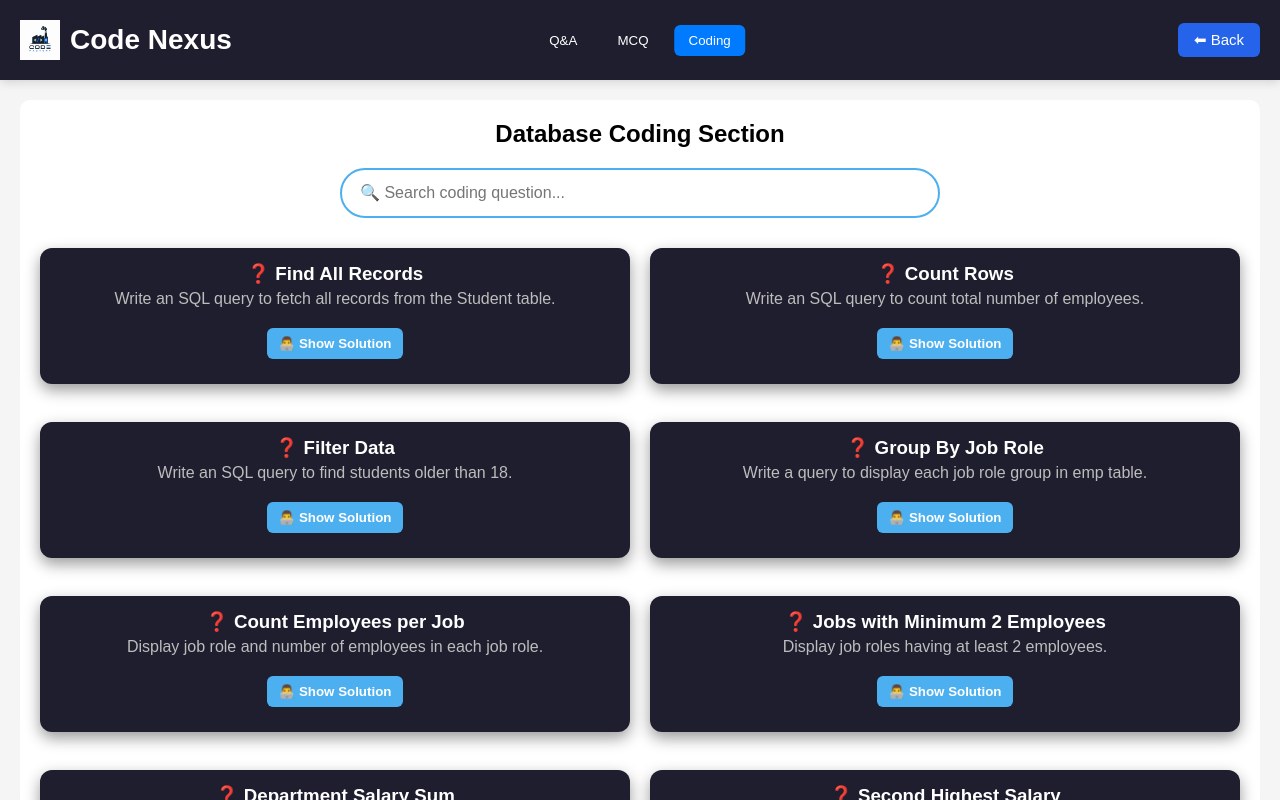
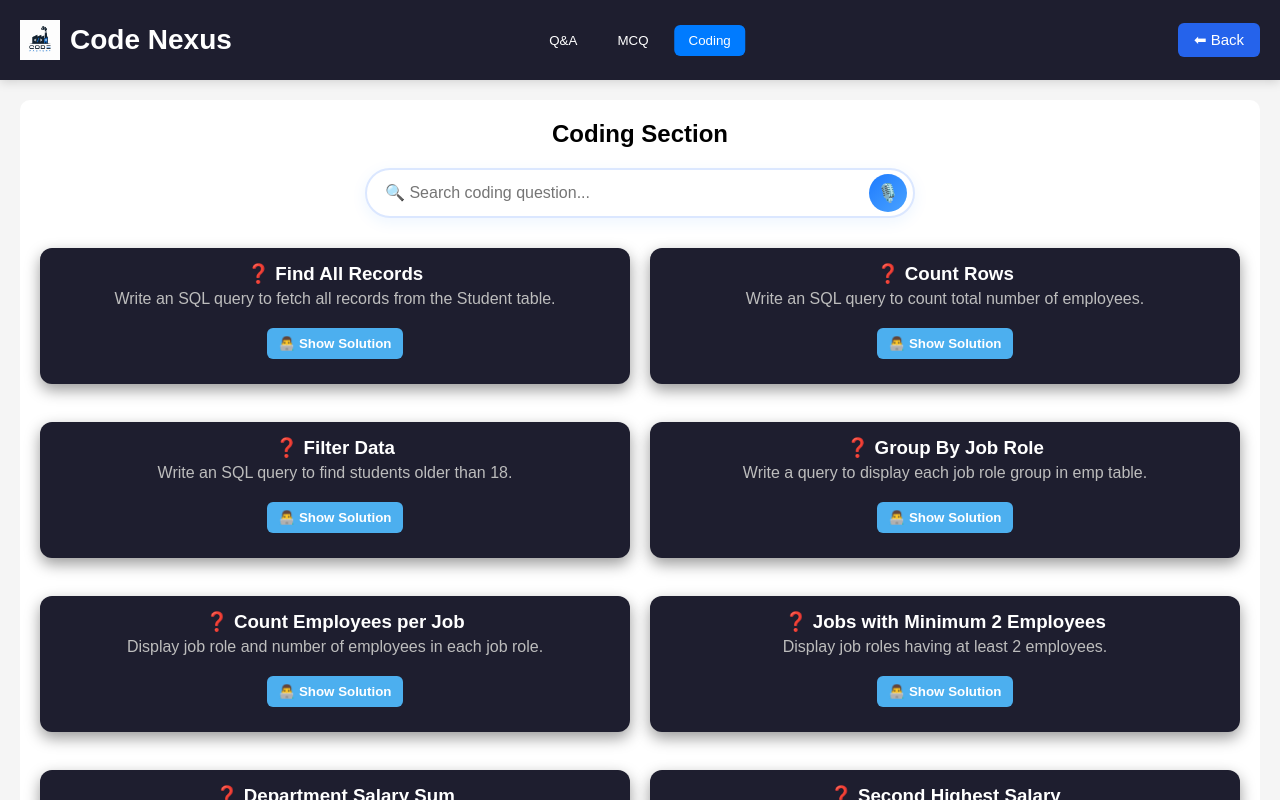
Before and after one commit to nanigopal-nayak/codefactory, a React (Vite) app: page /db in a window 1280 px wide. Both pictures are taken after a click on the button "Coding". Shown: the top 800 px of the page. Built offline with nearby package versions, Linux system fonts and the light colour scheme.

Commit message:
changes commit

```diff
--- a/src/pages/Db.jsx
+++ b/src/pages/Db.jsx
@@ -27,6 +27,8 @@ const Db = () => {
     const questionsPerPage = 10;
     const navigate = useNavigate();
     const [menuOpen, setMenuOpen] = useState(false);
+    const [isListening, setIsListening] = useState(false);
+
 
     const toggleAnswer = (index) => {
         setOpenIndex(openIndex === index ? null : index);
@@ -96,6 +98,38 @@ const Db = () => {
             item.title.toLowerCase().includes(searchTerm.toLowerCase()) ||
             item.question.toLowerCase().includes(searchTerm.toLowerCase())
     );
+    const startVoiceSearch = () => {
+        const SpeechRecognition =
+            window.SpeechRecognition || window.webkitSpeechRecognition;
+
+        if (!SpeechRecognition) {
+            alert("Voice search is not supported in this browser.");
+            return;
+        }
+
+        const recognition = new SpeechRecognition();
+
+        recognition.lang = "en-US";
+        recognition.interimResults = false;
+        recognition.maxAlternatives = 1;
+
+        setIsListening(true);
+
+        recognition.start();
+
+        recognition.onresult = (event) => {
+            const transcript = event.results[0][0].transcript;
+            setSearchTerm(transcript);
+        };
+
+        recognition.onend = () => {
+            setIsListening(false);
+        };
+
+        recognition.onerror = () => {
+            setIsListening(false);
+        };
+    };
     return (
         <div className="page-container">
 
@@ -341,8 +375,9 @@ const Db = () => {
                 )}
                 {activeTab === "coding" && (
                     <div className="tab-section coding-container">
-                        <h2>Database Coding Section</h2>
+                        <h2>Coding Section</h2>
 
+                        <div className="search-wrapper">
                             <input
                                 type="text"
                                 placeholder="🔍 Search coding question..."
@@ -350,6 +385,15 @@ const Db = () => {
                                 onChange={(e) => setSearchTerm(e.target.value)}
                                 className="search-box"
                             />
+
+                            <button
+                                className={`voice-search ${isListening ? "active" : ""}`}
+                                onClick={startVoiceSearch}
+                                title="Voice Search"
+                            >
+                                🎙️
+                            </button>
+                        </div>
 
                         <div className="coding-grid">
                             {filteredCoding.length > 0 ? (
--- a/src/pages/Java.css
+++ b/src/pages/Java.css
@@ -49,7 +49,7 @@
 }
 
 .nav-center button:hover {
-  background: rgba(255,255,255,0.15);
+  background: rgba(255, 255, 255, 0.15);
 }
 
 /* Right Side */
@@ -96,11 +96,9 @@
 
 /* QA Card */
 .qa-block {
- background: linear-gradient(
-  135deg,
-  rgb(85, 138, 176),
-  rgba(232, 242, 255, 1)
-);
+  background: linear-gradient(135deg,
+      rgb(85, 138, 176),
+      rgba(232, 242, 255, 1));
   border-radius: 12px;
   padding: 15px;
   box-shadow: 0 4px 12px rgba(0, 0, 0, 0.08);
@@ -165,12 +163,11 @@
   border-radius: 10px;
   text-align: center;
 }
+
 .mcq-container {
- background: linear-gradient(
-  135deg,
-  rgb(85, 138, 176),
-  rgba(232, 242, 255, 1)
-);
+  background: linear-gradient(135deg,
+      rgb(85, 138, 176),
+      rgba(232, 242, 255, 1));
   padding: 25px;
   border-radius: 10px;
   max-width: 700px;
@@ -190,11 +187,9 @@
 .options button {
   padding: 10px;
   border: 1px solid #82b5c9;
-  background: linear-gradient(
-  135deg,
-  rgb(197, 206, 212),
-  rgb(209, 219, 231)
-);
+  background: linear-gradient(135deg,
+      rgb(197, 206, 212),
+      rgb(209, 219, 231));
   cursor: pointer;
   border-radius: 6px;
   transition: 0.3s;
@@ -236,6 +231,7 @@
 .result-box h1 {
   color: #007bff;
 }
+
 .restart-btn {
   margin-top: 20px;
   padding: 12px 25px;
@@ -258,6 +254,7 @@
 .restart-btn:active {
   transform: scale(0.96);
 }
+
 .option-btn {
   padding: 10px;
   border: 1px solid #ccc;
@@ -287,6 +284,7 @@
   color: white;
   border: 1px solid #dc3545;
 }
+
 .coding-container {
   padding: 20px;
 }
@@ -297,7 +295,7 @@
   padding: 18px;
   margin-bottom: 18px;
   border-radius: 12px;
-  box-shadow: 0 6px 15px rgba(0,0,0,0.4);
+  box-shadow: 0 6px 15px rgba(0, 0, 0, 0.4);
 }
 
 .coding-question h3 {
@@ -352,6 +350,7 @@
   color: #ccc;
   font-size: 14px;
 }
+
 .code-header {
   display: flex;
   justify-content: space-between;
@@ -378,6 +377,7 @@
 .copy-btn:active {
   transform: scale(0.95);
 }
+
 .coding-container {
   padding: 20px;
 }
@@ -395,7 +395,7 @@
   color: white;
   padding: 15px;
   border-radius: 12px;
-  box-shadow: 0 6px 15px rgba(0,0,0,0.4);
+  box-shadow: 0 6px 15px rgba(0, 0, 0, 0.4);
 }
 
 /* Question */
@@ -435,6 +435,7 @@
   border-radius: 6px;
   cursor: pointer;
 }
+
 .search-box {
   width: 100%;
   max-width: 600px;
@@ -493,6 +494,7 @@
   font-size: 16px;
   font-weight: bold;
 }
+
 /* Mobile responsive */
 @media (max-width: 768px) {
   .coding-grid {
@@ -507,6 +509,7 @@
   text-align: center;
   padding: 10px;
 }
+
 /* Hamburger Button */
 .menu-btn {
   display: none;
@@ -553,7 +556,7 @@
     border-radius: 10px;
     overflow: hidden;
     z-index: 1000;
-    box-shadow: 0 8px 20px rgba(0,0,0,.35);
+    box-shadow: 0 8px 20px rgba(0, 0, 0, .35);
   }
 
   .mobile-menu button {
@@ -582,6 +585,81 @@
   }
 }
 
+.search-wrapper {
+  position: relative;
+  width: 100%;
+  max-width: 550px;
+  margin: 20px auto;
+}
+
+.search-box {
+  width: 100%;
+  height: 50px;
+  padding: 0 55px 0 18px;
+  border: 2px solid #dbe7ff;
+  border-radius: 30px;
+  outline: none;
+  font-size: 16px;
+  background: #fff;
+  transition: 0.3s;
+  box-shadow: 0 4px 15px rgba(30, 123, 255, 0.08);
+}
+
+.search-box:focus {
+  border-color: #1e7bff;
+  box-shadow: 0 0 12px rgba(30, 123, 255, 0.25);
+}
+
+.voice-search {
+  position: absolute;
+  top: 50%;
+  right: 8px;
+  transform: translateY(-50%);
+
+  width: 38px;
+  height: 38px;
+
+  border: none;
+  border-radius: 50%;
+  background: linear-gradient(135deg, #1e7bff, #4aa3ff);
+  color: white;
+  font-size: 18px;
+
+  display: flex;
+  justify-content: center;
+  align-items: center;
+
+  cursor: pointer;
+  transition: 0.3s;
+}
+
+.voice-search:hover {
+  transform: translateY(-50%) scale(1.08);
+  box-shadow: 0 0 15px rgba(30, 123, 255, 0.4);
+}
+
+.voice-search.active {
+  background: linear-gradient(135deg, #ff3b3b, #ff6b6b);
+  animation: listening 1s infinite;
+}
+
+@keyframes listening {
+  0% {
+    transform: translateY(-50%) scale(1);
+    box-shadow: 0 0 0 rgba(255, 59, 59, 0.5);
+  }
+
+  50% {
+    transform: translateY(-50%) scale(1.15);
+    box-shadow: 0 0 20px rgba(255, 59, 59, 0.7);
+  }
+
+  100% {
+    transform: translateY(-50%) scale(1);
+    box-shadow: 0 0 0 rgba(255, 59, 59, 0.5);
+  }
+}
+
 /* Mobile Responsive */
 @media (max-width: 768px) {
   .qa-grid {
--- a/src/pages/Java.jsx
+++ b/src/pages/Java.jsx
@@ -27,6 +27,7 @@ const Java = () => {
   const [searchTerm, setSearchTerm] = useState("");
   const navigate = useNavigate();
   const [menuOpen, setMenuOpen] = useState(false);
+  const [isListening, setIsListening] = useState(false);
 
   const qaData = javaQuestions;
 
@@ -88,6 +89,38 @@ const Java = () => {
     indexOfFirstQuestion,
     indexOfLastQuestion
   );
+  const startVoiceSearch = () => {
+    const SpeechRecognition =
+      window.SpeechRecognition || window.webkitSpeechRecognition;
+
+    if (!SpeechRecognition) {
+      alert("Voice search is not supported in this browser.");
+      return;
+    }
+
+    const recognition = new SpeechRecognition();
+
+    recognition.lang = "en-US";
+    recognition.interimResults = false;
+    recognition.maxAlternatives = 1;
+
+    setIsListening(true);
+
+    recognition.start();
+
+    recognition.onresult = (event) => {
+      const transcript = event.results[0][0].transcript;
+      setSearchTerm(transcript);
+    };
+
+    recognition.onend = () => {
+      setIsListening(false);
+    };
+
+    recognition.onerror = () => {
+      setIsListening(false);
+    };
+  };
 
   const totalPages = Math.ceil(qaData.length / questionsPerPage);
   return (
@@ -338,6 +371,7 @@ const Java = () => {
           <div className="tab-section coding-container">
             <h2>Coding Section</h2>
 
+            <div className="search-wrapper">
               <input
                 type="text"
                 placeholder="🔍 Search coding question..."
@@ -345,6 +379,15 @@ const Java = () => {
                 onChange={(e) => setSearchTerm(e.target.value)}
                 className="search-box"
               />
+
+              <button
+                className={`voice-search ${isListening ? "active" : ""}`}
+                onClick={startVoiceSearch}
+                title="Voice Search"
+              >
+                🎙️
+              </button>
+            </div>
 
             <div className="coding-grid">
               {filteredCoding.length > 0 ? (
--- a/src/pages/JavaScript.jsx
+++ b/src/pages/JavaScript.jsx
@@ -27,6 +27,7 @@ const JavaScript = () => {
   const [searchTerm, setSearchTerm] = useState("");
   const navigate = useNavigate();
   const [menuOpen, setMenuOpen] = useState(false);
+  const [isListening, setIsListening] = useState(false);
 
   const qaData = javascriptQuestions;
 
@@ -88,6 +89,38 @@ const JavaScript = () => {
     indexOfFirstQuestion,
     indexOfLastQuestion
   );
+  const startVoiceSearch = () => {
+    const SpeechRecognition =
+      window.SpeechRecognition || window.webkitSpeechRecognition;
+
+    if (!SpeechRecognition) {
+      alert("Voice search is not supported in this browser.");
+      return;
+    }
+
+    const recognition = new SpeechRecognition();
+
+    recognition.lang = "en-US";
+    recognition.interimResults = false;
+    recognition.maxAlternatives = 1;
+
+    setIsListening(true);
+
+    recognition.start();
+
+    recognition.onresult = (event) => {
+      const transcript = event.results[0][0].transcript;
+      setSearchTerm(transcript);
+    };
+
+    recognition.onend = () => {
+      setIsListening(false);
+    };
+
+    recognition.onerror = () => {
+      setIsListening(false);
+    };
+  };
 
   const totalPages = Math.ceil(qaData.length / questionsPerPage);
   return (
@@ -338,6 +371,7 @@ const JavaScript = () => {
           <div className="tab-section coding-container">
             <h2>Coding Section</h2>
 
+            <div className="search-wrapper">
               <input
                 type="text"
                 placeholder="🔍 Search coding question..."
@@ -345,6 +379,15 @@ const JavaScript = () => {
                 onChange={(e) => setSearchTerm(e.target.value)}
                 className="search-box"
               />
+
+              <button
+                className={`voice-search ${isListening ? "active" : ""}`}
+                onClick={startVoiceSearch}
+                title="Voice Search"
+              >
+                🎙️
+              </button>
+            </div>
 
             <div className="coding-grid">
               {filteredCoding.length > 0 ? (
--- a/src/pages/React.jsx
+++ b/src/pages/React.jsx
@@ -27,6 +27,7 @@ const ReactPage = () => {
   const [searchTerm, setSearchTerm] = useState("");
   const navigate = useNavigate();
   const [menuOpen, setMenuOpen] = useState(false);
+  const [isListening, setIsListening] = useState(false);
 
   const qaData = reactQuestions;
 
@@ -88,6 +89,38 @@ const ReactPage = () => {
     indexOfFirstQuestion,
     indexOfLastQuestion
   );
+  const startVoiceSearch = () => {
+    const SpeechRecognition =
+      window.SpeechRecognition || window.webkitSpeechRecognition;
+
+    if (!SpeechRecognition) {
+      alert("Voice search is not supported in this browser.");
+      return;
+    }
+
+    const recognition = new SpeechRecognition();
+
+    recognition.lang = "en-US";
+    recognition.interimResults = false;
+    recognition.maxAlternatives = 1;
+
+    setIsListening(true);
+
+    recognition.start();
+
+    recognition.onresult = (event) => {
+      const transcript = event.results[0][0].transcript;
+      setSearchTerm(transcript);
+    };
+
+    recognition.onend = () => {
+      setIsListening(false);
+    };
+
+    recognition.onerror = () => {
+      setIsListening(false);
+    };
+  };
 
   const totalPages = Math.ceil(qaData.length / questionsPerPage);
   return (
@@ -338,6 +371,7 @@ const ReactPage = () => {
           <div className="tab-section coding-container">
             <h2>Coding Section</h2>
 
+            <div className="search-wrapper">
               <input
                 type="text"
                 placeholder="🔍 Search coding question..."
@@ -345,6 +379,15 @@ const ReactPage = () => {
                 onChange={(e) => setSearchTerm(e.target.value)}
                 className="search-box"
               />
+
+              <button
+                className={`voice-search ${isListening ? "active" : ""}`}
+                onClick={startVoiceSearch}
+                title="Voice Search"
+              >
+                🎙️
+              </button>
+            </div>
 
             <div className="coding-grid">
               {filteredCoding.length > 0 ? (
--- a/src/pages/Spring.jsx
+++ b/src/pages/Spring.jsx
@@ -27,6 +27,7 @@ const Spring = () => {
     const [searchTerm, setSearchTerm] = useState("");
     const navigate = useNavigate();
     const [menuOpen, setMenuOpen] = useState(false);
+    const [isListening, setIsListening] = useState(false);
 
     const qaData = springQuestions;
 
@@ -88,6 +89,38 @@ const Spring = () => {
         indexOfFirstQuestion,
         indexOfLastQuestion
     );
+    const startVoiceSearch = () => {
+        const SpeechRecognition =
+            window.SpeechRecognition || window.webkitSpeechRecognition;
+
+        if (!SpeechRecognition) {
+            alert("Voice search is not supported in this browser.");
+            return;
+        }
+
+        const recognition = new SpeechRecognition();
+
+        recognition.lang = "en-US";
+        recognition.interimResults = false;
+        recognition.maxAlternatives = 1;
+
+        setIsListening(true);
+
+        recognition.start();
+
+        recognition.onresult = (event) => {
+            const transcript = event.results[0][0].transcript;
+            setSearchTerm(transcript);
+        };
+
+        recognition.onend = () => {
+            setIsListening(false);
+        };
+
+        recognition.onerror = () => {
+            setIsListening(false);
+        };
+    };
 
     const totalPages = Math.ceil(qaData.length / questionsPerPage);
     return (
@@ -345,6 +378,7 @@ const Spring = () => {
                     <div className="tab-section coding-container">
                         <h2>Coding Section</h2>
 
+                        <div className="search-wrapper">
                             <input
                                 type="text"
                                 placeholder="🔍 Search coding question..."
@@ -352,6 +386,15 @@ const Spring = () => {
                                 onChange={(e) => setSearchTerm(e.target.value)}
                                 className="search-box"
                             />
+
+                            <button
+                                className={`voice-search ${isListening ? "active" : ""}`}
+                                onClick={startVoiceSearch}
+                                title="Voice Search"
+                            >
+                                🎙️
+                            </button>
+                        </div>
 
                         <div className="coding-grid">
                             {filteredCoding.length > 0 ? (
```
Lines whose indentation alone changed are shown as unchanged.
